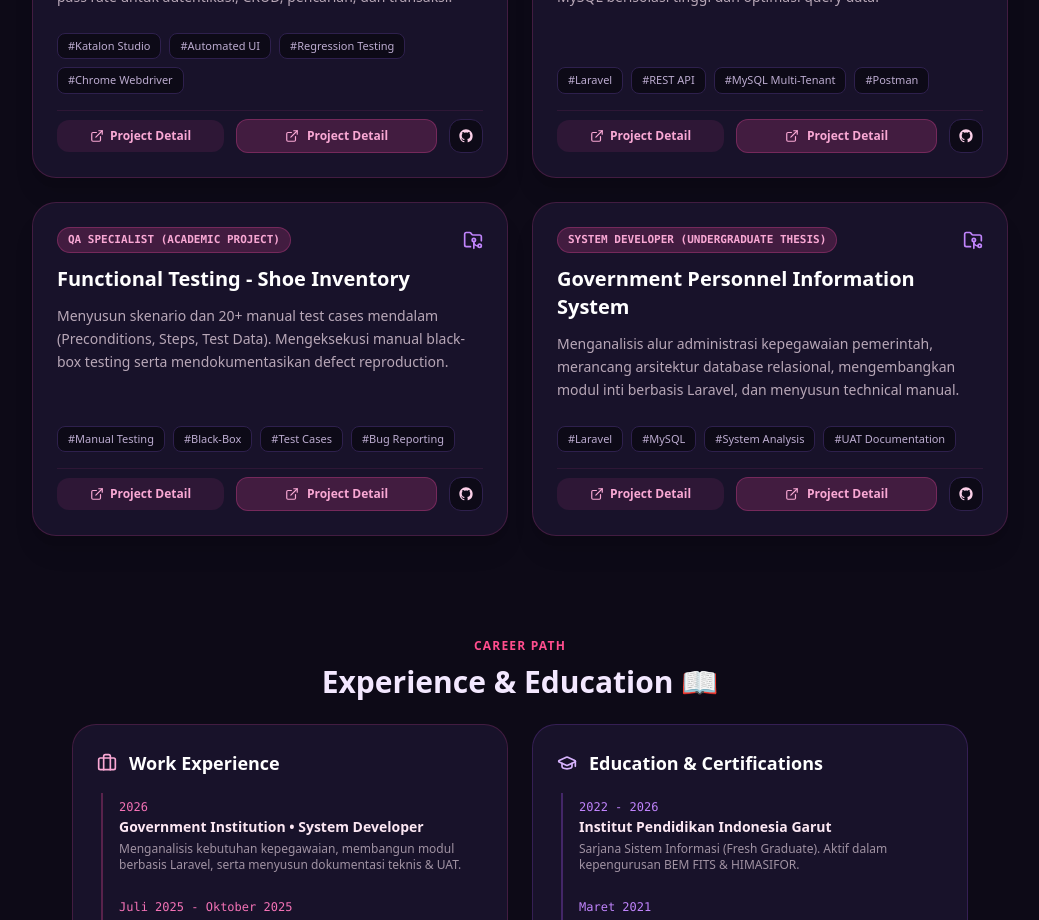
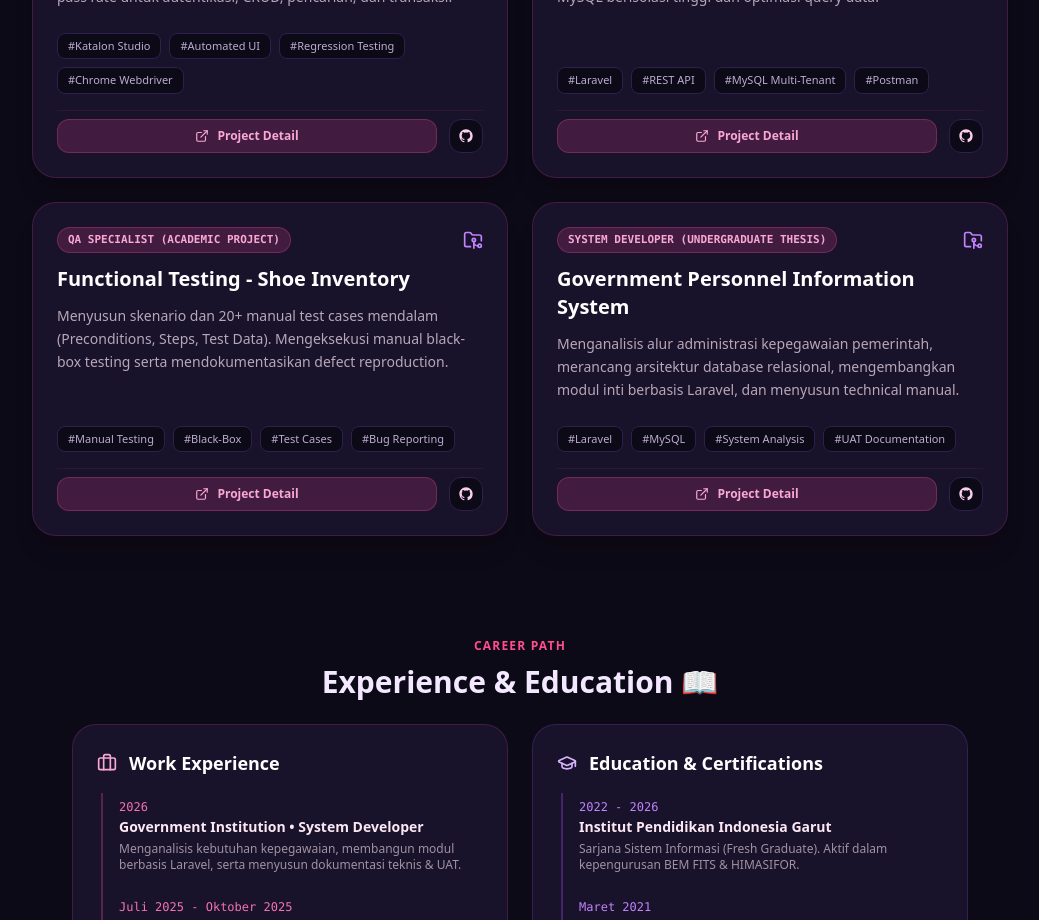
Before and after one commit to Tiaranrz/my-portofolio, a React (Vite) app: page / in a window 1280 px wide. Shown: the part 1480-2400 px from the top of the page, without its empty margins (120-1159 px from the left). Built offline with nearby package versions, Linux system fonts and the light colour scheme.

Commit message:
fix: remove extra button element

```diff
--- a/src/App.jsx
+++ b/src/App.jsx
@@ -358,11 +358,6 @@ export default function App() {
                   </div>
 
                   <div className="flex items-center gap-3 pt-2 border-t border-pink-500/10">
-                    <button
-                      className="flex-1 py-2 rounded-xl bg-pink-500/10 hover:bg-pink-500/20 text-pink-300 font-semibold text-xs flex items-center justify-center gap-1.5 transition"
-                    >
-                      <ExternalLink className="w-3.5 h-3.5" /> Project Detail
-                    </button>
                     <a
                       href={project.demoUrl}
                       target="_blank"
```
